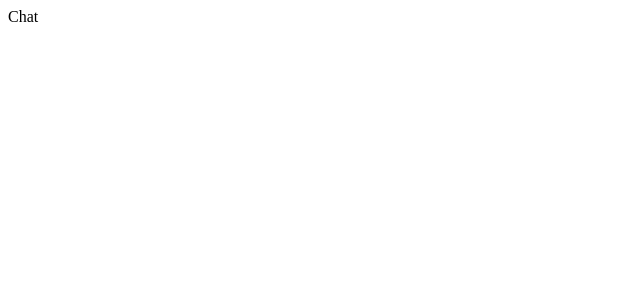
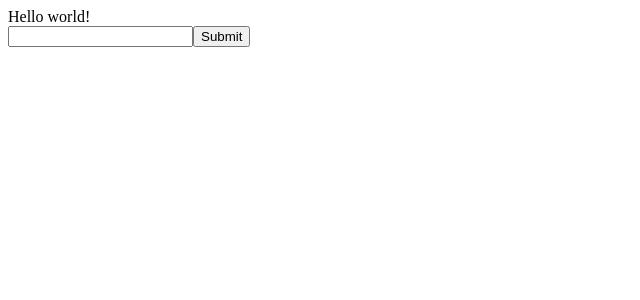
Before and after one commit to droa3v/react-chat-client, a React app: page / in a window 1280 px wide. Shown: the top 300 px of the page, without its empty margins (0-640 px from the left). Built offline with nearby package versions, Linux system fonts and the light colour scheme.

Commit message:
Added chat components

```diff
--- a/src/App.tsx
+++ b/src/App.tsx
@@ -1,5 +1,10 @@
 import React from "react";
+import { Chat } from "./chat/Chat";
 
 export const App = () => {
-  return <div>Chat</div>;
+  return (
+    <div>
+      <Chat />
+    </div>
+  );
 };
--- /dev/null
+++ b/src/chat/Chat.tsx
@@ -0,0 +1,12 @@
+import React from "react";
+import { ChatInput } from "./chat_input/ChatInput";
+import { Messages } from "./messages/Messages";
+
+export const Chat = () => {
+  return (
+    <div>
+      <Messages />
+      <ChatInput />
+    </div>
+  );
+};
--- /dev/null
+++ b/src/chat/chat_input/ChatInput.tsx
@@ -0,0 +1,12 @@
+import React from "react";
+import { Button } from "../../components/Button/Button";
+import { MessageInput } from "../../components/Fields/MessageInput";
+
+export const ChatInput = () => {
+  return (
+    <div>
+      <MessageInput />
+      <Button />
+    </div>
+  );
+};
--- /dev/null
+++ b/src/chat/messages/Message.tsx
@@ -0,0 +1,5 @@
+import React from "react";
+
+export const Message = () => {
+  return <div>Hello world!</div>;
+};
--- /dev/null
+++ b/src/chat/messages/Messages.tsx
@@ -0,0 +1,10 @@
+import React from "react";
+import { Message } from "./Message";
+
+export const Messages = () => {
+  return (
+    <div>
+      <Message />
+    </div>
+  );
+};
--- /dev/null
+++ b/src/components/Button/Button.tsx
@@ -0,0 +1,9 @@
+import React from "react";
+
+export const Button = () => {
+  return (
+    <React.Fragment>
+      <button type="submit">Submit</button>
+    </React.Fragment>
+  );
+};
--- /dev/null
+++ b/src/components/Fields/MessageInput.tsx
@@ -0,0 +1,9 @@
+import React from "react";
+
+export const MessageInput = () => {
+  return (
+    <React.Fragment>
+      <input type="text" />
+    </React.Fragment>
+  );
+};
```
